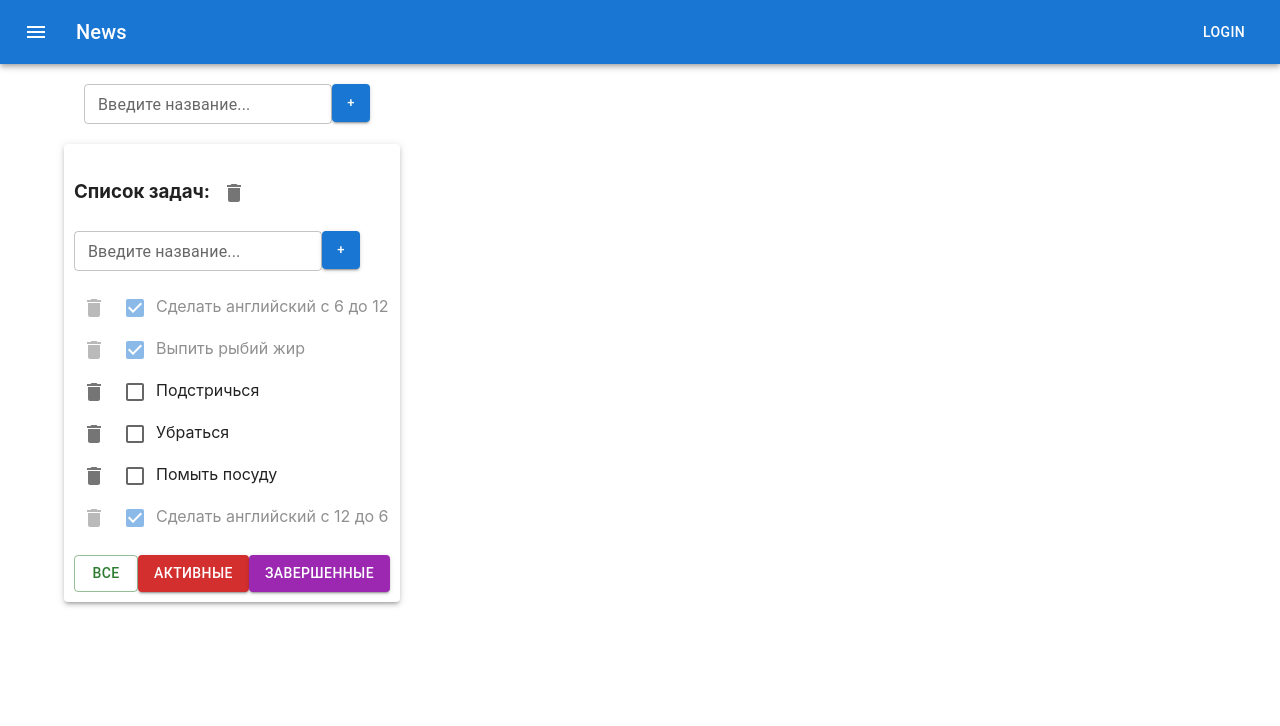
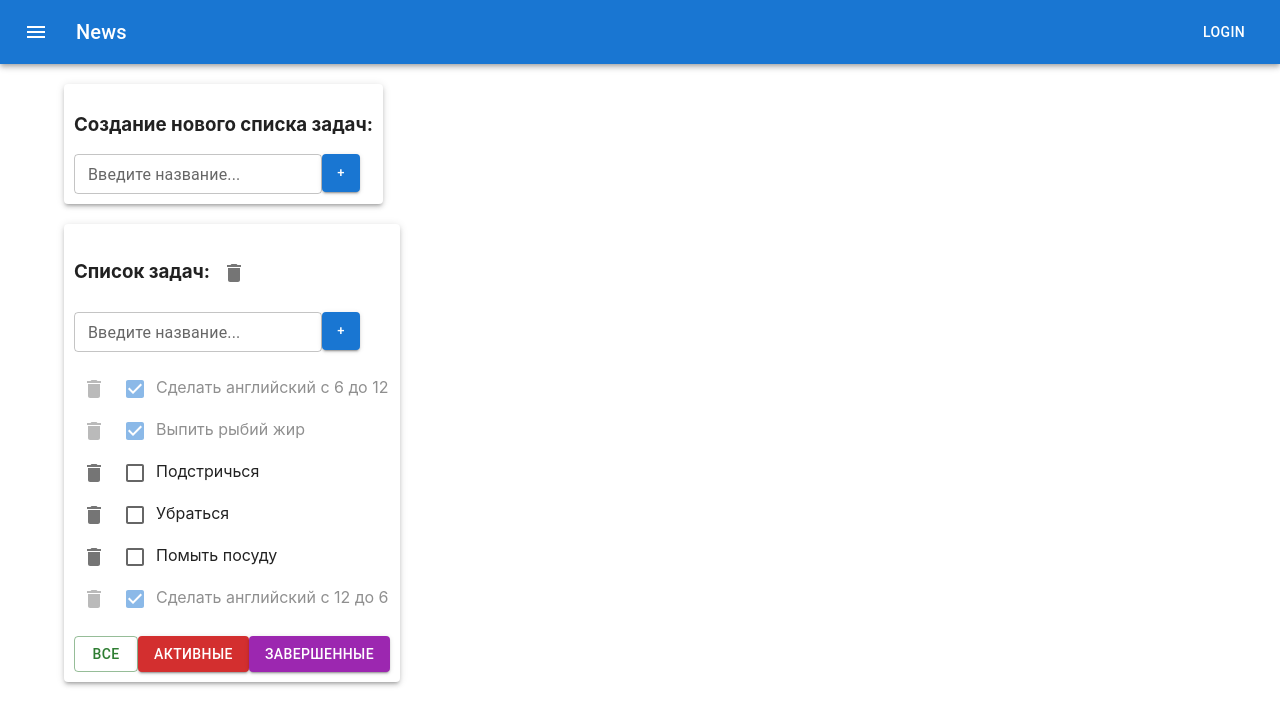
Before and after one commit to MrEvgeniy1989/todolist, a React (Create React App) app: page / in a window 1280 px wide. Shown: the top 726 px of the page. Built offline with nearby package versions, Linux system fonts and the light colour scheme.

Commit message:
Вторник_3_Игорь Конец занятия Туду с mui на русском update 2

```diff
--- a/src/App.tsx
+++ b/src/App.tsx
@@ -132,8 +132,13 @@ function App() {
             <ButtonAppBar/>
             <Container fixed>
 
-                <Grid container style={{padding: "20px"}}>
-                    <AddItemForm addItem={addTodolist}/>
+                <Grid container spacing={3} style={{paddingBottom: '20px', paddingTop: '20px', width: "600px"}}>
+                    <Grid item>
+                        <Paper elevation={3} style={{padding: '10px'}}>
+                            <h3>Создание нового списка задач: </h3>
+                            <AddItemForm addItem={addTodolist}/>
+                        </Paper>
+                    </Grid>
                 </Grid>
 
                 <Grid container spacing={3}>
```
